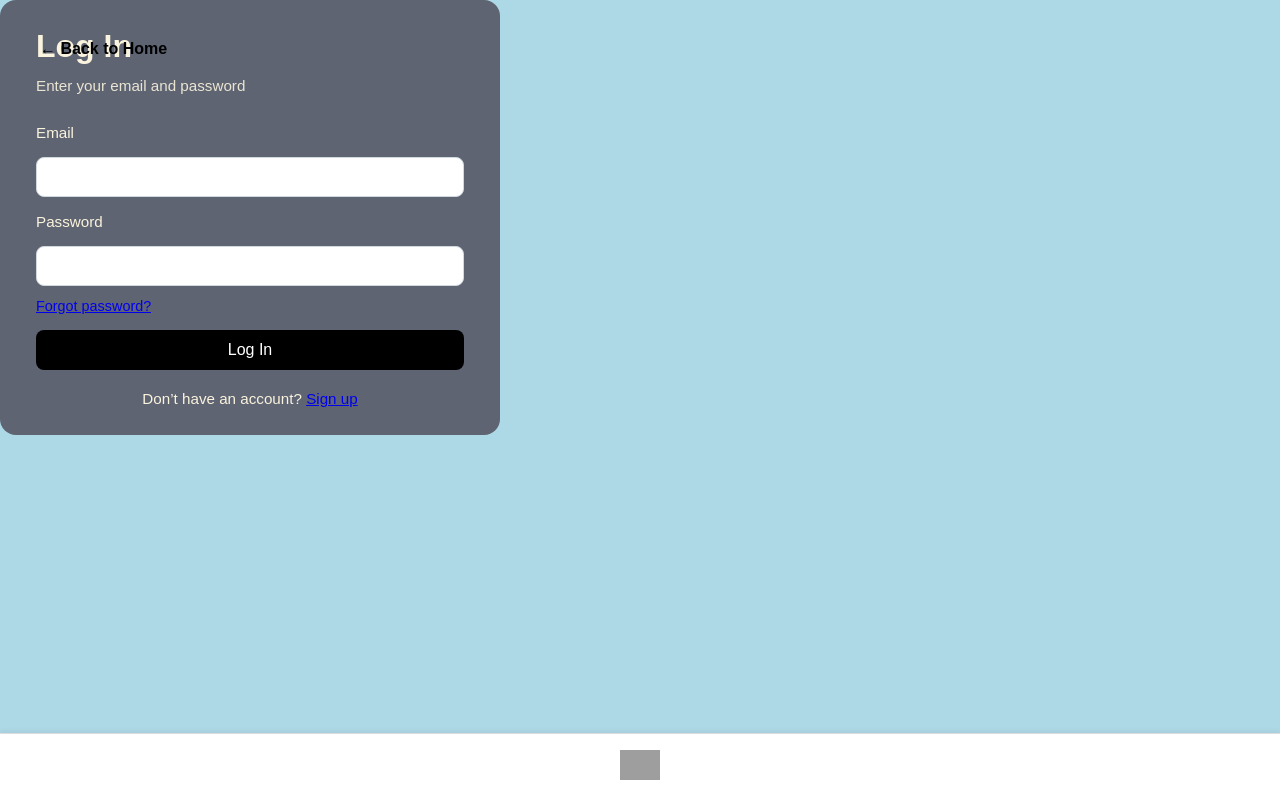
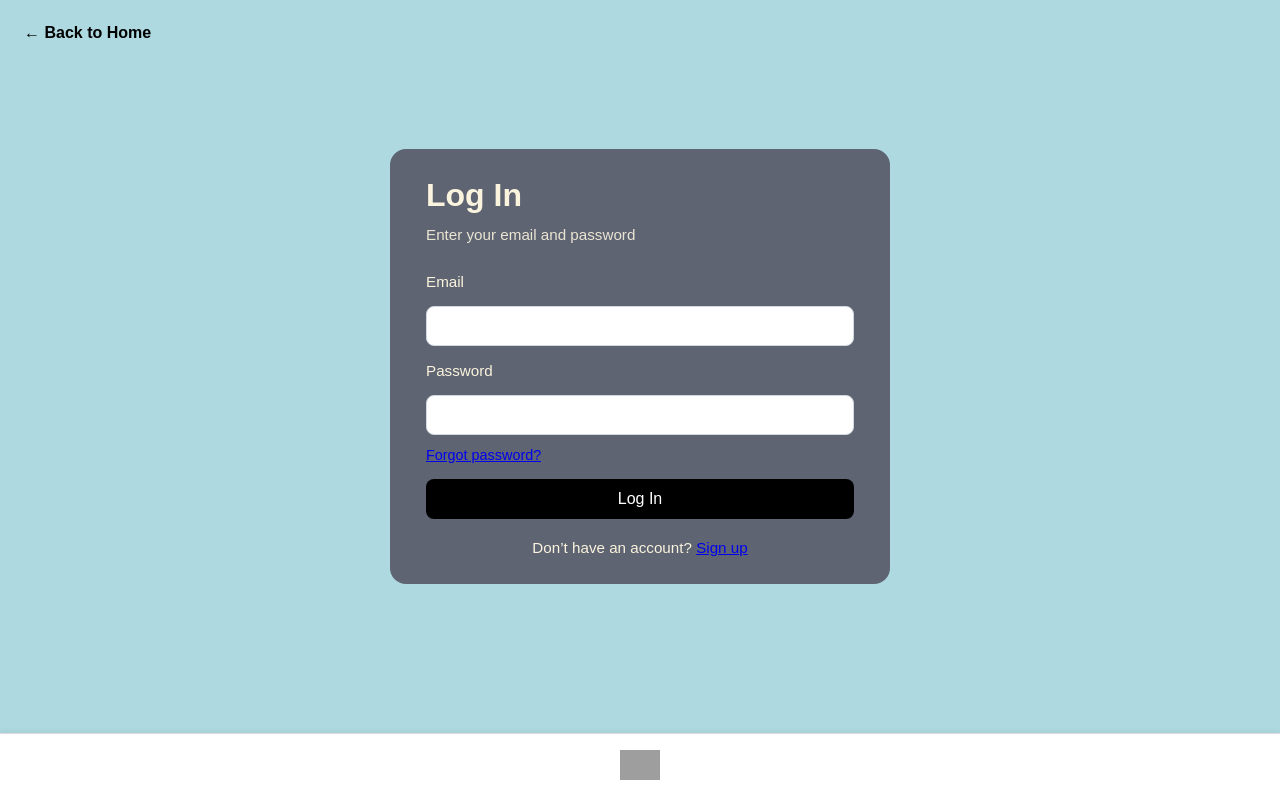
Before and after one commit to calebelster/CSCI432_RROO, a React (Vite) app: page /login in a window 1280 px wide. Built offline with nearby package versions, Linux system fonts and the light colour scheme; grey boxes are pictures that could not be loaded; a web font is replaced by a local one.

Commit message:
fix(ui): center login dialog and use public logo URL

```diff
--- a/src/LandingPage.jsx
+++ b/src/LandingPage.jsx
@@ -1,7 +1,6 @@
 import React from 'react';
 import { Link } from 'react-router-dom';
 import './landing.css';
-import gavelLogo from '../public/gavel_logo.png';
 
 // 2. Define the functional component
 function LandingPage() {
@@ -11,7 +10,7 @@ function LandingPage() {
         <>
             <nav className="navbar">
                 <div className="navbar-left">
-                    <img src={gavelLogo} alt="Logo" className="logo" />
+                    <img src="/gavel_logo.png" alt="Logo" className="logo" />
                     <span className="site-title">Robert Rules of Order</span>
                 </div>
                 <div className="navbar-right">
--- a/src/Login.jsx
+++ b/src/Login.jsx
@@ -29,6 +29,7 @@ function LoginPage() {
 
     // 4. Return the HTML structure as JSX
     return (
+        <div className="login-page">
             <div className="login-box">
                 <Link to="/" className="back-link">&#8592; Back to Home</Link>
                 <div className="login-title">Log In</div>
@@ -56,6 +57,7 @@ function LoginPage() {
                     </div>
                 </div>
             </div>
+        </div>
     );
 }
 
--- a/src/LoginPage.css
+++ b/src/LoginPage.css
@@ -11,24 +11,26 @@
   box-sizing: border-box;
 }
 
-body {
-  font-family: var(--font);
-  background: var(--bg);
-  height: 100vh;
-  margin: 0;
+/* Use a page-scoped container to center content to avoid conflicts with #app flex layout */
+.login-page {
+  min-height: 100%;
   display: flex;
   justify-content: center;
   align-items: center;
+  padding: 40px 16px; /* some breathing room on small screens */
+  background: var(--bg);
+  font-family: var(--font);
 }
 
 .back-link {
-  position: absolute;
-  left: 40px;
-  top: 40px;
+  position: fixed; /* anchor to viewport */
+  left: 24px;
+  top: 24px;
   color: #000;
   text-decoration: none;
   font-size: 1rem;
   font-weight: bold;
+  z-index: 10; /* keep above card */
 }
 
 .login-box {
@@ -40,6 +42,7 @@ body {
   display: flex;
   flex-direction: column;
   gap: 12px;
+  position: relative; /* ensure absolutely positioned back-link anchors to the card */
 }
 
 .login-title {
--- a/src/SignUp.css
+++ b/src/SignUp.css
@@ -1,13 +1,13 @@
 @import "//cdn.jsdelivr.net/npm/font-kopub@1.0";
 
-
-body {
+/* Page-scoped container to center content without breaking global footer */
+.signup-page {
+    min-height: 100%;
     display: flex;
     justify-content: center;
     align-items: center;
+    padding: 40px 16px; /* breathing room */
     background-color: lightblue;
-    height: 100vh;
-    margin: 0;
     font-family: 'KoPub Batang', Arial, sans-serif;
 }
 
@@ -17,6 +17,7 @@ body {
     padding: 20px;
     border-radius: 10px;
     box-shadow: 0 0 10px rgba(0, 0, 0, 0.1);
+    position: relative;
 }
 
 h1 {
--- a/src/SignUp.jsx
+++ b/src/SignUp.jsx
@@ -46,7 +46,7 @@ function SignUpPage() {
     };
 
     return (
-        <>
+        <div className="signup-page">
             <div className="box">
                 <h1>Create Account</h1>
                 <p>Join to start managing your meets and committees</p>
@@ -74,9 +74,7 @@ function SignUpPage() {
                 <button className="button" onClick={handleCreateAccount}>
                     <p>Create Account</p>
                 </button>
-                <h2>Already have an account?
-                    <Link to="/login"> Log In</Link>
-                </h2>
+                <h2>Already have an account? <Link to="/login">Log In</Link></h2>
             </div>
 
             {/* 6. Conditionally render the modal */}
@@ -89,7 +87,7 @@ function SignUpPage() {
                     </div>
                 </div>
             )}
-        </>
+        </div>
     );
 }
 
```
Lines whose indentation alone changed are shown as unchanged.
